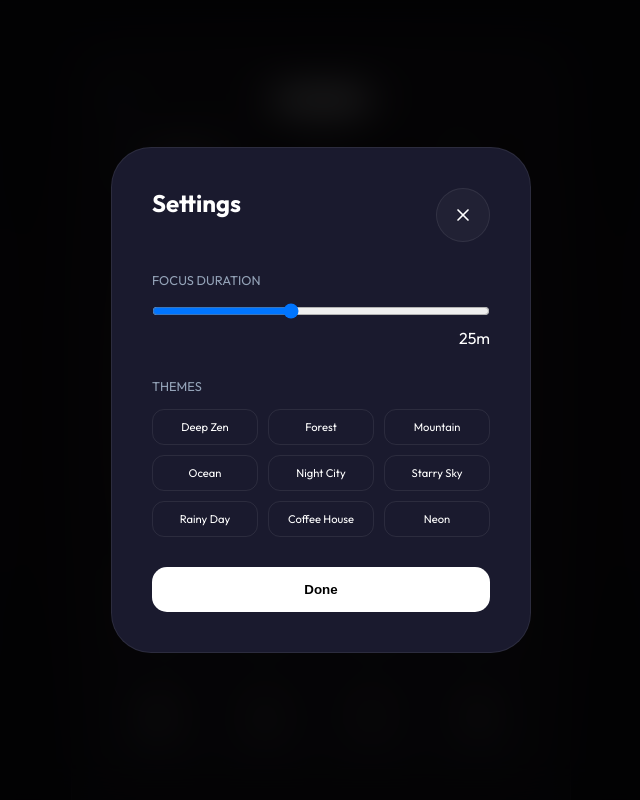
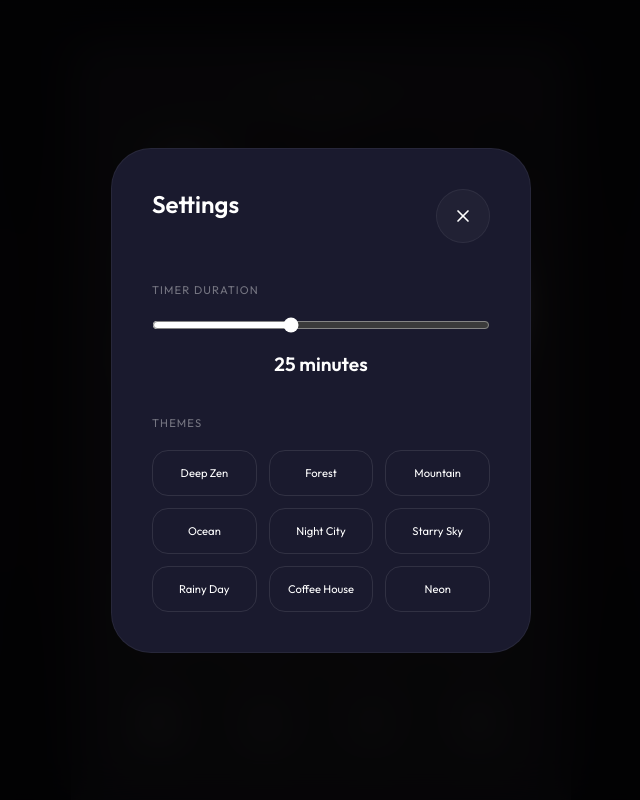
Before and after one commit to haliskoc/blanket_web, a React (Vite) app: page / in a window 1280 px wide. Both pictures are taken after a click on the button 734 px from the left and 464 px from the top of the page. Shown: the top 800 px of the page, without its empty margins (319-959 px from the left). Built offline with nearby package versions, Linux system fonts and the light colour scheme.

Commit message:
UI Overhaul: Modern minimalism with advanced animations and refined glassmorphism

```diff
--- a/src/App.jsx
+++ b/src/App.jsx
@@ -1,15 +1,14 @@
 import React, { useState, useEffect, useCallback, useRef } from 'react';
 import {
   Play, Pause, RotateCcw, Settings, X,
-  Plus, Check, Trash2, PieChart, BarChart2,
-  Tag, Clock, Calendar, CloudRain, TreePine,
-  Coffee, Wind, Moon, Sun, Library, Image as ImageIcon
+  Plus, Check, Trash2, Tag, CloudRain, TreePine,
+  Coffee, Wind, Sun, Library, Image as ImageIcon,
+  Zap, BarChart3, ListTodo
 } from 'lucide-react';
 import { Howl } from 'howler';
-import { motion, AnimatePresence } from 'framer-motion';
+import { motion, AnimatePresence, LayoutGroup } from 'framer-motion';
 import {
-  BarChart, Bar, XAxis, YAxis, Tooltip,
-  ResponsiveContainer
+  BarChart, Bar, ResponsiveContainer, Tooltip
 } from 'recharts';
 import confetti from 'canvas-confetti';
 import './App.css';
@@ -70,15 +69,6 @@ function App() {
 
   const soundInstances = useRef({});
 
-  const [rainDrops] = useState(() =>
-    Array.from({ length: 40 }).map((_, i) => ({
-      id: i,
-      left: `${Math.random() * 100}%`,
-      delay: `${Math.random() * 2}s`,
-      duration: `${0.6 + Math.random() * 0.4}s`
-    }))
-  );
-
   useEffect(() => {
     localStorage.setItem('podomodro-durations', JSON.stringify(durations));
     localStorage.setItem('podomodro-todos', JSON.stringify(todos));
@@ -86,8 +76,8 @@ function App() {
   }, [durations, todos, dailyStats]);
 
   useEffect(() => {
-    document.body.className = `theme-${currentTheme}`;
-  }, [currentTheme]);
+    document.body.className = `theme-${currentTheme} ${isActive ? 'is-running' : ''}`;
+  }, [currentTheme, isActive]);
 
   useEffect(() => {
     if (!isActive) {
@@ -111,7 +101,7 @@ function App() {
 
   const handleSessionComplete = () => {
     new Howl({ src: ['https://assets.mixkit.co/active_storage/sfx/2869/2869-preview.mp3'] }).play();
-    confetti({ particleCount: 150, spread: 70, origin: { y: 0.6 }, colors: ['#ff4d4d', '#ffffff'] });
+    confetti({ particleCount: 200, spread: 80, origin: { y: 0.6 }, colors: ['#ffffff', '#ff3b3b'] });
 
     if (mode === 'FOCUS') {
       const today = new Date().toISOString().split('T')[0];
@@ -127,31 +117,6 @@ function App() {
 
   const toggleTimer = () => setIsActive(!isActive);
 
-  const resetTimer = useCallback(() => {
-    setIsActive(false);
-    setTimeLeft(durations[mode] * 60);
-  }, [mode, durations]);
-
-  const changeMode = (newMode) => {
-    setMode(newMode);
-    setIsActive(false);
-    setTimeLeft(durations[newMode] * 60);
-  };
-
-  const toggleSound = (soundId, filename) => {
-    const url = SOUND_BASE_URL + filename;
-    if (activeSounds[soundId]) {
-      soundInstances.current[soundId].stop();
-      setActiveSounds(prev => ({ ...prev, [soundId]: false }));
-    } else {
-      if (!soundInstances.current[soundId]) {
-        soundInstances.current[soundId] = new Howl({ src: [url], loop: true, volume: 0.5, format: ['ogg'] });
-      }
-      soundInstances.current[soundId].play();
-      setActiveSounds(prev => ({ ...prev, [soundId]: true }));
-    }
-  };
-
   const formatTime = (seconds) => {
     const mins = Math.floor(seconds / 60);
     const secs = seconds % 60;
@@ -163,151 +128,203 @@ function App() {
     count: data.count,
   }));
 
+  const containerVariants = {
+    hidden: { opacity: 0, y: 20 },
+    visible: { opacity: 1, y: 0, transition: { duration: 0.8, ease: [0.16, 1, 0.3, 1] } }
+  };
+
   return (
     <div className="app-wrapper">
-      <div className="rain-overlay">
-        {rainDrops.map(drop => (
-          <div key={drop.id} className="drop" style={{ left: drop.left, animationDelay: drop.delay, animationDuration: drop.duration }} />
-        ))}
-      </div>
-
+      <LayoutGroup>
         <motion.div
           className="premium-card"
-        initial={{ opacity: 0, y: 30 }}
-        animate={{ opacity: 1, y: 0 }}
+          variants={containerVariants}
+          initial="hidden"
+          animate="visible"
+          layout
         >
-        <div style={{ display: 'flex', justifyContent: 'space-between', alignItems: 'center', marginBottom: 20 }}>
-          <Tag size={16} color="#94a3b8" />
+          <div style={{ display: 'flex', justifyContent: 'center', marginBottom: 20, opacity: 0.5 }}>
+            <motion.div layout className="project-badge" style={{ display: 'flex', alignItems: 'center', gap: 8, fontSize: '0.75rem', letterSpacing: '0.1em' }}>
+              <Zap size={14} />
               <select
                 className="project-select"
                 value={currentProject}
                 onChange={(e) => setCurrentProject(e.target.value)}
+                style={{ border: 'none', background: 'none', color: 'inherit', padding: 0, cursor: 'pointer' }}
               >
                 {PROJECTS.map(p => <option key={p} value={p}>{p}</option>)}
               </select>
-          <div style={{ width: 16 }} />
+            </motion.div>
           </div>
 
           <div className="mode-switcher">
             {Object.keys(durations).map((key) => (
-            <button
+              <motion.button
                 key={key}
                 className={`mode-btn ${mode === key ? 'active' : ''}`}
-              onClick={() => changeMode(key)}
+                onClick={() => setMode(key)}
+                whileTap={{ scale: 0.95 }}
+                layout
               >
                 {key === 'FOCUS' ? 'Focus' : key === 'SHORT' ? 'Short' : 'Long'}
-            </button>
+                {mode === key && (
+                  <motion.div
+                    layoutId="activeMode"
+                    className="active-indicator"
+                    style={{ position: 'absolute', inset: 0, background: 'rgba(255,255,255,0.05)', borderRadius: 14, zIndex: -1 }}
+                  />
+                )}
+              </motion.button>
             ))}
           </div>
 
           <motion.div
             className="timer-display"
-          animate={{ scale: isActive ? 1.02 : 1 }}
+            key={mode + timeLeft}
+            initial={{ opacity: 0.8, scale: 0.98 }}
+            animate={{ opacity: 1, scale: 1 }}
+            transition={{ duration: 0.4 }}
           >
             {formatTime(timeLeft)}
           </motion.div>
 
           <div className="timer-controls">
-          <button className="icon-btn" onClick={resetTimer}><RotateCcw size={20} /></button>
-          <button className="play-pause-btn" onClick={toggleTimer}>
-            {isActive ? <Pause size={30} fill="currentColor" /> : <Play size={30} fill="currentColor" style={{ marginLeft: 4 }} />}
-          </button>
-          <button className="icon-btn" onClick={() => setIsSettingsOpen(true)}><Settings size={20} /></button>
+            <motion.button className="icon-btn" whileHover={{ scale: 1.1 }} whileTap={{ scale: 0.9 }} onClick={() => setTimeLeft(durations[mode] * 60)}>
+              <RotateCcw size={18} />
+            </motion.button>
+            <motion.button
+              className="play-pause-btn"
+              whileHover={{ scale: 1.05 }}
+              whileTap={{ scale: 0.95 }}
+              onClick={toggleTimer}
+            >
+              {isActive ? <Pause size={32} /> : <Play size={32} style={{ marginLeft: 4 }} />}
+            </motion.button>
+            <motion.button className="icon-btn" whileHover={{ scale: 1.1 }} whileTap={{ scale: 0.9 }} onClick={() => setIsSettingsOpen(true)}>
+              <Settings size={18} />
+            </motion.button>
           </div>
 
           <div className="sound-list">
             {SOUNDS.map(sound => (
-            <div key={sound.id} className={`sound-item ${activeSounds[sound.id] ? 'active' : ''}`} onClick={() => toggleSound(sound.id, sound.filename)}>
+              <motion.div
+                key={sound.id}
+                className={`sound-item ${activeSounds[sound.id] ? 'active' : ''}`}
+                onClick={() => {
+                  const url = SOUND_BASE_URL + sound.filename;
+                  if (activeSounds[sound.id]) {
+                    soundInstances.current[sound.id].stop();
+                    setActiveSounds(prev => ({ ...prev, [sound.id]: false }));
+                  } else {
+                    if (!soundInstances.current[sound.id]) {
+                      soundInstances.current[sound.id] = new Howl({ src: [url], loop: true, volume: 0.5, format: ['ogg'] });
+                    }
+                    soundInstances.current[sound.id].play();
+                    setActiveSounds(prev => ({ ...prev, [sound.id]: true }));
+                  }
+                }}
+                whileHover={{ scale: 1.05 }}
+                whileTap={{ scale: 0.95 }}
+              >
                 {sound.icon}
                 <span>{sound.label}</span>
-            </div>
+              </motion.div>
             ))}
           </div>
         </motion.div>
 
         <div className="secondary-section">
-        <motion.div className="mini-card" initial={{ opacity: 0 }} animate={{ opacity: 1 }} transition={{ delay: 0.2 }}>
-          <h3 className="section-title"><Check size={18} /> Tasks</h3>
+          <motion.div className="mini-card" variants={containerVariants} initial="hidden" animate="visible" transition={{ delay: 0.2 }}>
+            <h3 className="section-title"><ListTodo size={18} /> Tasks</h3>
             <div className="todo-input-group">
               <input
                 className="todo-input"
-              placeholder="What needs to be done?"
+                placeholder="What's next?"
                 value={todoInput}
                 onChange={(e) => setTodoInput(e.target.value)}
-              onKeyPress={(e) => {
+                onKeyDown={(e) => {
                   if (e.key === 'Enter' && todoInput.trim()) {
-                  setTodos([{ id: Date.now(), text: todoInput, completed: false, project: currentProject }, ...todos]);
+                    setTodos([{ id: Date.now(), text: todoInput, completed: false }, ...todos]);
                     setTodoInput('');
                   }
                 }}
               />
             </div>
-          <div className="todo-list">
+            <AnimatePresence>
               {todos.slice(0, 3).map(todo => (
-              <div key={todo.id} className="todo-item-minimal">
+                <motion.div
+                  key={todo.id}
+                  className="todo-item-minimal"
+                  initial={{ opacity: 0, x: -10 }}
+                  animate={{ opacity: 1, x: 0 }}
+                  exit={{ opacity: 0, x: 10 }}
+                  layout
+                >
                   <div style={{ display: 'flex', alignItems: 'center', gap: 12 }}>
                     <div className={`todo-check-btn ${todo.completed ? 'checked' : ''}`} onClick={() => setTodos(todos.map(t => t.id === todo.id ? { ...t, completed: !t.completed } : t))} />
-                  <span style={{ opacity: todo.completed ? 0.4 : 1, textDecoration: todo.completed ? 'line-through' : 'none' }}>{todo.text}</span>
+                    <span style={{ opacity: todo.completed ? 0.3 : 0.8, textDecoration: todo.completed ? 'line-through' : 'none' }}>{todo.text}</span>
                   </div>
-                <button className="icon-btn" style={{ width: 30, height: 30 }} onClick={() => setTodos(todos.filter(t => t.id !== todo.id))}><Trash2 size={12} /></button>
-              </div>
+                  <button className="icon-btn" style={{ width: 24, height: 24, padding: 0, border: 'none' }} onClick={() => setTodos(todos.filter(t => t.id !== todo.id))}><Trash2 size={12} /></button>
+                </motion.div>
               ))}
-          </div>
+            </AnimatePresence>
           </motion.div>
 
-        <motion.div className="mini-card" initial={{ opacity: 0 }} animate={{ opacity: 1 }} transition={{ delay: 0.3 }}>
-          <h3 className="section-title"><BarChart2 size={18} /> Performance</h3>
-          <div style={{ height: 120 }}>
+          <motion.div className="mini-card" variants={containerVariants} initial="hidden" animate="visible" transition={{ delay: 0.3 }}>
+            <h3 className="section-title"><BarChart3 size={18} /> Stats</h3>
+            <div style={{ height: 100 }}>
               <ResponsiveContainer width="100%" height="100%">
                 <BarChart data={statsData}>
-                <Bar dataKey="count" fill="var(--accent-red)" radius={[4, 4, 0, 0]} />
-                <Tooltip cursor={{ fill: 'rgba(255,255,255,0.05)' }} contentStyle={{ background: '#1a1a2e', border: 'none', borderRadius: '10px' }} />
+                  <Bar dataKey="count" fill="rgba(255,255,255,0.2)" radius={[4, 4, 0, 0]} />
+                  <Tooltip cursor={{ fill: 'transparent' }} contentStyle={{ display: 'none' }} />
                 </BarChart>
               </ResponsiveContainer>
             </div>
           </motion.div>
         </div>
+      </LayoutGroup>
 
       <AnimatePresence>
         {isSettingsOpen && (
           <motion.div className="modal-overlay" initial={{ opacity: 0 }} animate={{ opacity: 1 }} exit={{ opacity: 0 }} onClick={() => setIsSettingsOpen(false)}>
-            <motion.div className="modal-content-minimal" onClick={e => e.stopPropagation()}>
-              <div style={{ display: 'flex', justifyContent: 'space-between', marginBottom: 30 }}>
-                <h2>Settings</h2>
+            <motion.div
+              className="modal-content-minimal"
+              initial={{ scale: 0.9, opacity: 0 }}
+              animate={{ scale: 1, opacity: 1 }}
+              exit={{ scale: 0.9, opacity: 0 }}
+              onClick={e => e.stopPropagation()}
+            >
+              <div style={{ display: 'flex', justifyContent: 'space-between', marginBottom: 40 }}>
+                <h2 style={{ fontSize: '1.5rem', fontWeight: 600 }}>Settings</h2>
                 <button className="icon-btn" onClick={() => setIsSettingsOpen(false)}><X size={20} /></button>
               </div>
 
-              <div style={{ marginBottom: 30 }}>
-                <p style={{ color: '#94a3b8', fontSize: '0.8rem', marginBottom: 15, textTransform: 'uppercase' }}>Focus Duration</p>
+              <div style={{ marginBottom: 40 }}>
+                <label style={{ display: 'block', color: 'rgba(255,255,255,0.4)', fontSize: '0.7rem', marginBottom: 20, textTransform: 'uppercase', letterSpacing: '0.1em' }}>Timer Duration</label>
                 <input
                   type="range" min="1" max="60"
                   value={durations.FOCUS}
                   onChange={(e) => setDurations({ ...durations, FOCUS: parseInt(e.target.value) })}
-                  style={{ width: '100%' }}
+                  style={{ width: '100%', accentColor: '#fff' }}
                 />
-                <div style={{ textAlign: 'right', marginTop: 5 }}>{durations.FOCUS}m</div>
+                <div style={{ textAlign: 'center', marginTop: 15, fontSize: '1.2rem', fontWeight: 600 }}>{durations.FOCUS} minutes</div>
               </div>
 
-              <p style={{ color: '#94a3b8', fontSize: '0.8rem', marginBottom: 15, textTransform: 'uppercase' }}>Themes</p>
-              <div style={{ display: 'grid', gridTemplateColumns: 'repeat(3, 1fr)', gap: 10 }}>
+              <label style={{ display: 'block', color: 'rgba(255,255,255,0.4)', fontSize: '0.7rem', marginBottom: 20, textTransform: 'uppercase', letterSpacing: '0.1em' }}>Themes</label>
+              <div style={{ display: 'grid', gridTemplateColumns: 'repeat(3, 1fr)', gap: 12 }}>
                 {THEMES.map(t => (
-                  <div
+                  <motion.div
                     key={t.id}
                     className={`theme-opt ${currentTheme === t.id ? 'active' : ''}`}
                     onClick={() => setCurrentTheme(t.id)}
-                    style={{ padding: '10px', fontSize: '0.7rem', border: '1px solid var(--card-border)', borderRadius: '12px', textAlign: 'center', cursor: 'pointer' }}
+                    whileHover={{ scale: 1.05 }}
+                    whileTap={{ scale: 0.95 }}
+                    style={{ padding: '15px 10px', fontSize: '0.7rem', border: '1px solid rgba(255,255,255,0.1)', borderRadius: '16px', textAlign: 'center', cursor: 'pointer' }}
                   >
                     {t.label}
-                  </div>
+                  </motion.div>
                 ))}
               </div>
-
-              <button
-                style={{ width: '100%', padding: '15px', marginTop: '30px', borderRadius: '15px', border: 'none', background: 'white', color: 'black', fontWeight: '600' }}
-                onClick={() => setIsSettingsOpen(false)}
-              >
-                Done
-              </button>
             </motion.div>
           </motion.div>
         )}
--- a/src/index.css
+++ b/src/index.css
@@ -4,15 +4,15 @@
   --font-main: 'Outfit', sans-serif;
 
   /* Premium Dark Theme */
-  --bg-deep: #12121e;
-  --card-bg: rgba(255, 255, 255, 0.03);
-  --card-border: rgba(255, 255, 255, 0.08);
-  --accent-red: #ff4d4d;
+  --bg-deep: #08080c;
+  --card-bg: rgba(255, 255, 255, 0.02);
+  --card-border: rgba(255, 255, 255, 0.06);
+  --accent-red: #ff3b3b;
   --text-main: #ffffff;
-  --text-dim: #94a3b8;
+  --text-dim: rgba(255, 255, 255, 0.4);
 
-  --transition: all 0.4s cubic-bezier(0.4, 0, 0.2, 1);
-  --glass-blur: blur(40px);
+  --transition: all 0.6s cubic-bezier(0.16, 1, 0.3, 1);
+  --glass-blur: blur(30px);
 }
 
 * {
@@ -173,14 +173,35 @@ h1 {
 
 /* Timer Display */
 .timer-display {
-  font-size: 8.5rem;
-  font-weight: 600;
-  color: var(--accent-red);
-  line-height: 1;
-  margin-bottom: 3rem;
+  font-size: 9.5rem;
+  font-weight: 700;
+  color: var(--text-main);
+  line-height: 0.9;
+  margin-bottom: 3.5rem;
   font-variant-numeric: tabular-nums;
-  letter-spacing: -0.04em;
-  text-shadow: 0 0 30px rgba(255, 77, 77, 0.15);
+  letter-spacing: -0.06em;
+  filter: drop-shadow(0 0 20px rgba(255, 255, 255, 0.1));
+}
+
+.is-running .timer-display {
+  animation: timer-pulse 2s infinite ease-in-out;
+}
+
+@keyframes timer-pulse {
+  0% {
+    transform: scale(1);
+    opacity: 1;
+  }
+
+  50% {
+    transform: scale(1.02);
+    opacity: 0.8;
+  }
+
+  100% {
+    transform: scale(1);
+    opacity: 1;
+  }
 }
 
 /* Controls */
@@ -252,9 +273,9 @@ h1 {
 
 .sound-item {
   aspect-ratio: 1;
-  background: rgba(255, 255, 255, 0.02);
+  background: rgba(255, 255, 255, 0.01);
   border: 1px solid var(--card-border);
-  border-radius: 18px;
+  border-radius: 20px;
   padding: 10px;
   display: flex;
   flex-direction: column;
@@ -265,9 +286,15 @@ h1 {
   transition: var(--transition);
 }
 
+.sound-item:hover {
+  background: rgba(255, 255, 255, 0.05);
+  transform: translateY(-4px);
+}
+
 .sound-item.active {
-  background: rgba(255, 255, 255, 0.06);
-  border-color: var(--accent-red);
+  background: var(--text-main);
+  border-color: var(--text-main);
+  color: var(--bg-deep);
 }
 
 .sound-item span {
@@ -276,7 +303,7 @@ h1 {
 }
 
 .sound-item.active span {
-  color: var(--text-main);
+  color: var(--bg-deep);
 }
 
 /* Todo & Stats Section (Secondary) */
```
Lines whose indentation alone changed are shown as unchanged.
